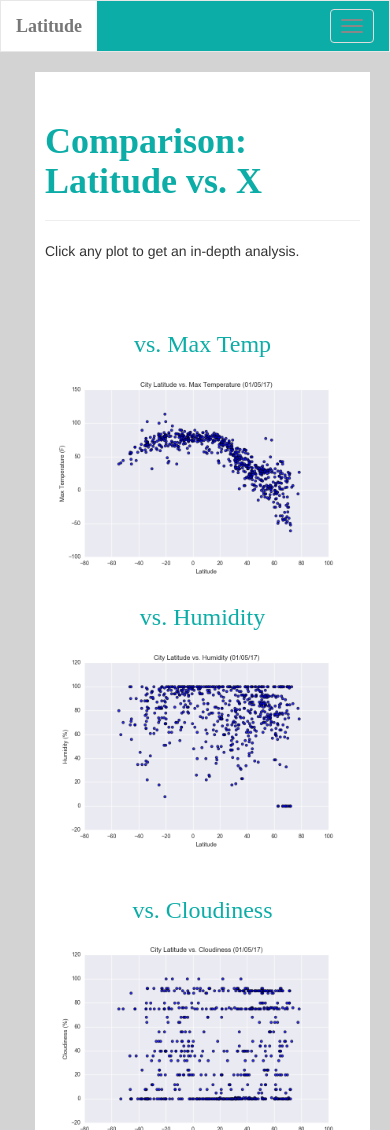
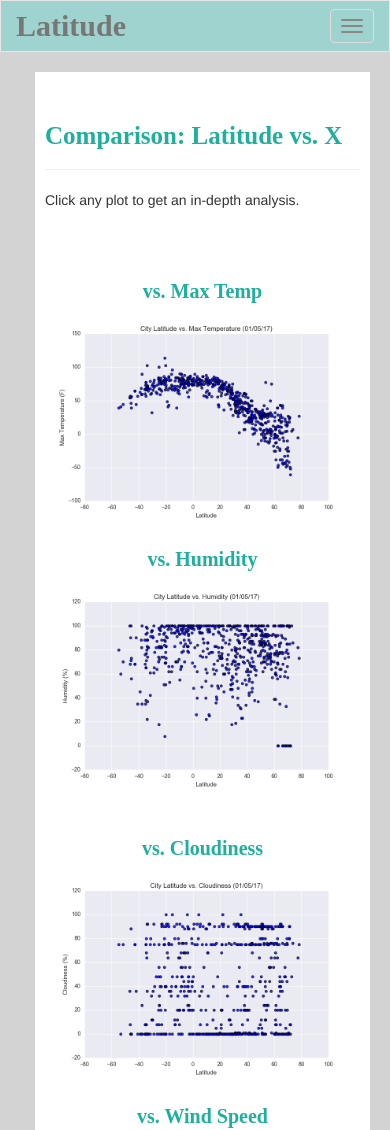
Before and after one commit to mosal2000/Bootstrap-Weather-Dashboard, a plain HTML site: page comparison.html in a window 390 px wide. Shown: the top 1130 px of the page. Drawn offline with nearby package versions, Linux system fonts and the light colour scheme.

Commit message:
Fix style

```diff
--- a/comparison.html
+++ b/comparison.html
@@ -62,15 +62,17 @@
             <div class="row">
 
                 <div class="col-md-6 pad top"> <br>
-                    <div class="pull-left box-title-center">
-                        <h3>vs. Max Temp</h3>
+                    <div class="box-title-center">
+                        <h2 class="bold_text">vs. Max Temp</h2>
+                    </div>
+                    <div class="pull-left">
                         <a target="_blank" href="max_temperature.html"><img src="Images/Fig1.png" alt="Latitude vs. Max Temperature" width="100%" height="100%"></a>
                     </div>
                 </div>
 
                 <div class="col-md-6 pad top"> <br>
                     <div class="pull-left box-title-center">
-                        <h3>vs. Humidity</h3>
+                        <h2 class="bold_text">vs. Humidity</h2>
                         <a target="_blank" href="humidity.html"><img src="Images/Fig2.png" alt="Latitude vs. Humidity" width="100%" height="100%"></a>
                     </div>
                 </div>
@@ -81,14 +83,14 @@
 
                 <div class="col-md-6 pad top"> <br>
                     <div class="pull-left box-title-center">
-                        <h3>vs. Cloudiness</h3>
+                        <h2 class="bold_text">vs. Cloudiness</h2>
                         <a target="_blank" href="cloudiness.html"><img src="Images/Fig3.png" alt="Latitude vs. Cloudiness" width="100%" height="100%"></a>
                     </div>
                 </div>
 
                 <div class="col-md-6 pad top"> <br>
                     <div class="pull-left box-title-center">
-                        <h3>vs. Wind Speed</h3>
+                        <h2 class="bold_text">vs. Wind Speed</h2>
                         <a target="_blank" href="wind_speed.html"><img src="Images/Fig4.png" alt="Latitude vs. Wind Speed" width="100%" height="100%"></a>
                     </div>
                 </div>
--- a/style.css
+++ b/style.css
@@ -12,27 +12,26 @@ body {
     align-content: center;
   }
 
-.box{
-    padding: 30px;
-    background: white;
-    margin-top:0px;
-    margin-left:40px;
-    margin-right:50px;
-    margin-bottom:10px;
-    align-content: right;
-}
-
 .box-title {
-    color: rgb(12, 173, 167);
-    font-family: "Times New Roman";
+    color: #1faf9d;
+    font-family: "Vendana";
     font-weight: bold;
 }
 
+.bold_text {
+    font-weight: bold;
+}
+
+.white_text {
+    color: white;
+}
+
 .box-title-center {
-    color: rgb(12, 173, 167);
-    font-family: "Times New Roman";
+    color: #1faf9d;
+    font-family: "Vendana";
     font-weight: bold;
     text-align: center;
+    font-size: 20px;
 }
 
 .description {
@@ -41,23 +40,44 @@ body {
 }
 
 .navbar-brand {
-    background-color: rgb(12, 173, 167);
-    font-family: times new roman;
+    background-color: #9ed3d0;
+    font-family: "Vendana";
     font-weight: bold;
-    font-size: 20;
+    font-size: 35px;
     color:white;
-    text-emphasis-color: white;
+}
+
+.navbar-header{
+    color:white;
 }
 
 @media (max-width: 480px) {
-.navbar {
-	background-color: rgb(12, 173, 167);
-	}
+	.navbar {
+		background-color: #9ed3d0;
+		}
 
-.navbar-brand {
-	background-color: white;
-	font-family: times new roman;
-	font-weight: bold;
-	color: rgb(12, 173, 167);
+	.navbar-brand {
+		background-color: #9ed3d0;
+		font-family: "Vendana";
+        font-weight: bold;
+        font-size: 30px;
+		color: white;
+		}
+
+    .box-title-center {
+        color: #1faf9d;
+        font-family: "Vendana";
+        font-weight: bold;
+        text-align: center;
+        font-size: 10px;
     }
+
+    h1 {
+        font-size: 25px;
+    }
+
+    h2 {
+        font-size: 20px;
+    }
+
 }
```
Also changed, not shown: humidity.html (+1 -1 lines).
